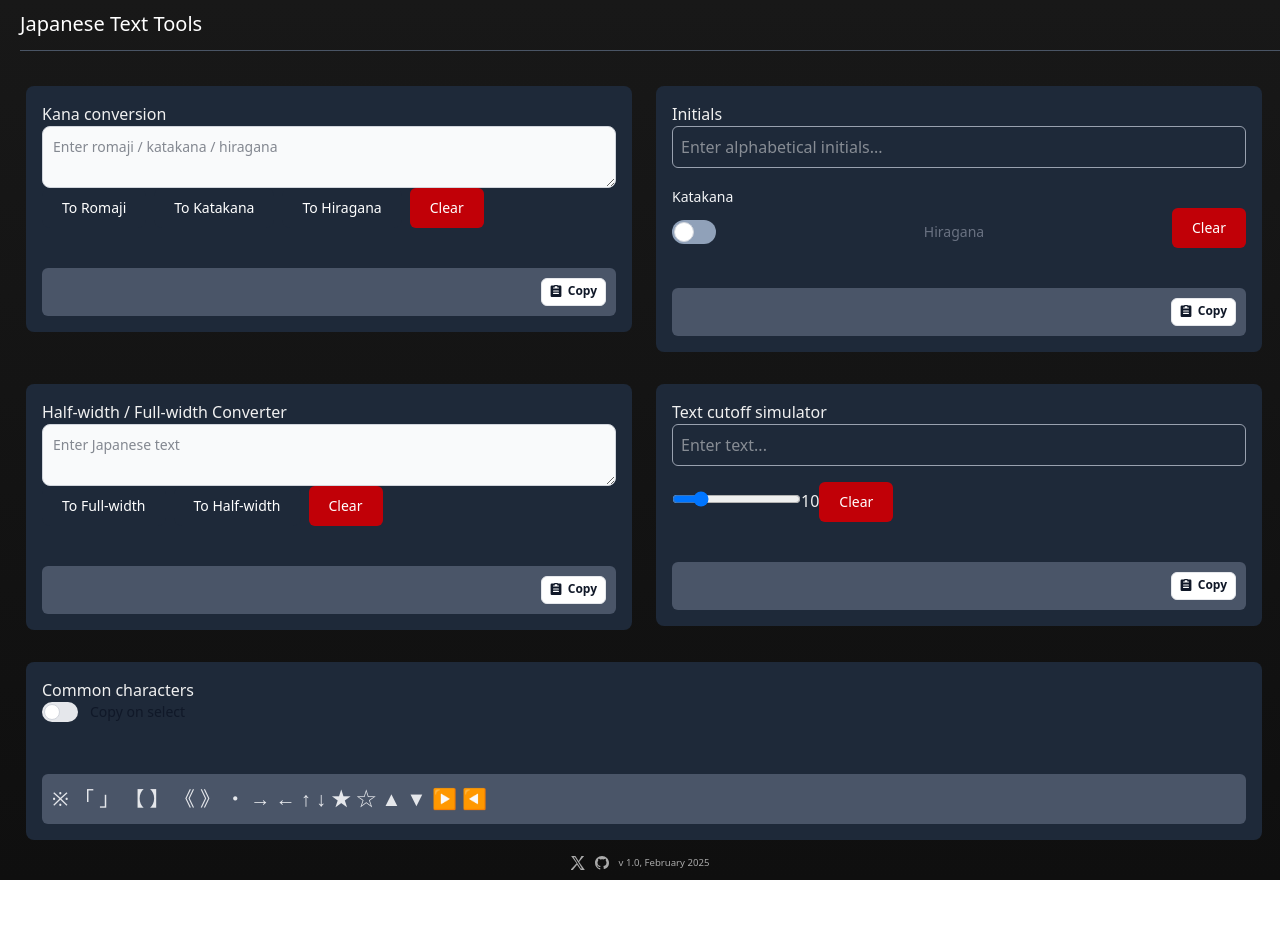
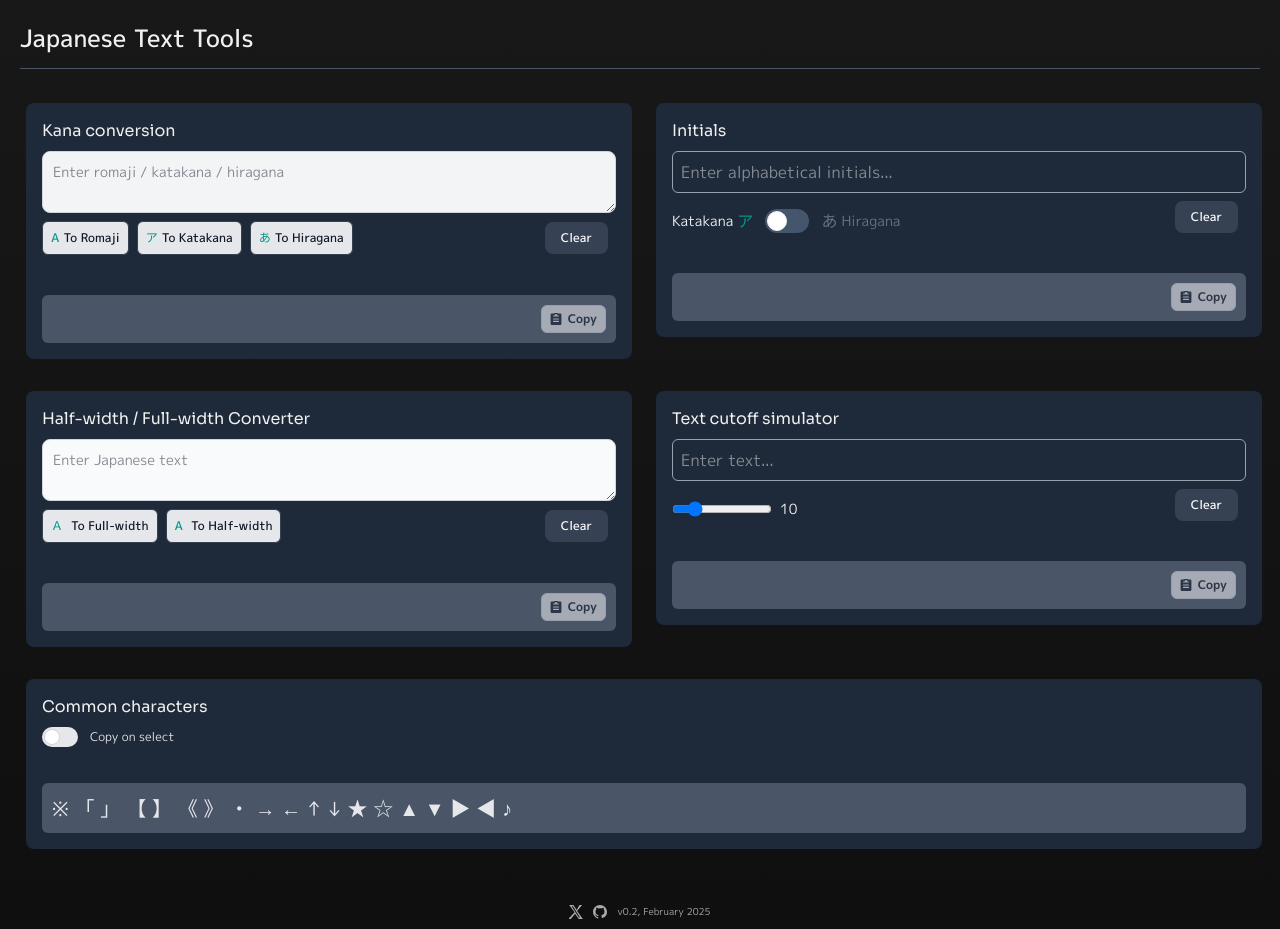
Before and after one commit to RNXT01/japanese-text-tools, a React (Vite) app: page / in a window 1280 px wide. Before the commit the page ends 880 px from the top, so only its background shows below. Built offline with nearby package versions, Linux system fonts and the light colour scheme.

Commit message:
style: design improvements

```diff
--- a/index.html
+++ b/index.html
@@ -1,14 +1,21 @@
 <!doctype html>
 <html lang="en">
+
 <head>
   <meta charset="UTF-8" />
   <link rel="icon" type="image/svg+xml" href="/vite.svg" />
   <meta name="viewport" content="width=device-width, initial-scale=1.0" />
   <title>Vite + React + TS</title>
   <link href="/src/styles.css" rel="stylesheet">
+  <link rel="preconnect" href="https://fonts.googleapis.com">
+  <link rel="preconnect" href="https://fonts.gstatic.com" crossorigin>
+  <link href="https://fonts.googleapis.com/css2?family=M+PLUS+1p:wght@100;300;400;500;700;800;900&family=Sora:wght@100..800&display=swap" rel="stylesheet">
+
 </head>
+
 <body>
   <div id="root"></div>
   <script type="module" src="/src/main.tsx"></script>
 </body>
+
 </html>
--- a/src/CardFor3WayConversion.tsx
+++ b/src/CardFor3WayConversion.tsx
@@ -1,7 +1,7 @@
 import React, { useState } from 'react';
-import CopyButton from "./CopyButton";
-import * as wanakana from 'wanakana';
-
+import CopyButton from "./elements/CopyButton";
+import ClearButton from "./elements/ClearButton";
+import *  as wanakana from 'wanakana';
 
 
 const CardFor3WayConversion: React.FC = () => {
@@ -30,18 +30,30 @@ const CardFor3WayConversion: React.FC = () => {
     return (
         <>
             <div className="card">
-                <h2>Kana conversion</h2>
+                <h1>Kana conversion</h1>
                 <textarea
                     id="message"
                     value={inputValue}
                     onChange={handleInputChange}
-                    className="block p-2.5 w-full text-sm text-gray-900 bg-gray-50 rounded-lg border border-gray-300 focus:ring-blue-500 focus:border-blue-500 dark:bg-gray-700 dark:border-gray-600 dark:placeholder-gray-400 dark:text-white dark:focus:ring-blue-500 dark:focus:border-blue-500"
+                    className="block p-2.5 w-full text-sm text-gray-900 bg-gray-100 rounded-lg border border-gray-300 focus:ring-blue-500 focus:border-blue-500 dark:bg-gray-700 dark:border-gray-600 dark:placeholder-gray-400 dark:text-white dark:focus:ring-blue-500 dark:focus:border-blue-500"
                     placeholder="Enter romaji / katakana / hiragana">
                 </textarea>
-                <button type="button" onClick={convertToRomaji} className="text-white bg-gray-800 hover:bg-gray-900 focus:ring-gray-300 font-medium rounded-lg text-sm px-5 py-2.5 me-2 mb-2 dark:bg-gray-800 dark:hover:bg-gray-700 dark:focus:ring-gray-700 dark:border-gray-700">To Romaji</button>
-                <button type="button" onClick={convertToKatakana} className="text-white bg-gray-800 hover:bg-gray-900 focus:ring-gray-300 font-medium rounded-lg text-sm px-5 py-2.5 me-2 mb-2 dark:bg-gray-800 dark:hover:bg-gray-700 dark:focus:ring-gray-700 dark:border-gray-700">To Katakana</button>
-                <button type="button" onClick={convertToHiragana} className="text-white bg-gray-800 hover:bg-gray-900 focus:ring-gray-300 font-medium rounded-lg text-sm px-5 py-2.5 me-2 mb-2 dark:bg-gray-800 dark:hover:bg-gray-700 dark:focus:ring-gray-700 dark:border-gray-700">To Hiragana</button>
-                <button type="button" onClick={handleClear} className="text-white bg-red-700 hover:bg-red-800 font-medium rounded-md text-sm px-5 py-2.5 mb-2">Clear</button>
+                <div className="buttonRow">
+                    <div className="actionButtonContainer">
+                        <button type="button" onClick={convertToRomaji} className="actionButton">
+                            <span className="text-teal-600 mr-1">A</span>
+                            To Romaji
+                        </button>
+                        <button type="button" onClick={convertToKatakana} className="actionButton">
+                        <span className="text-teal-600 mr-1">ア</span>
+                        To Katakana
+                        </button>
+                        <button type="button" onClick={convertToHiragana} className="actionButton">
+                        <span className="text-teal-600 mr-1">あ</span>
+                        To Hiragana</button>
+                    </div>
+                    <ClearButton onClick={handleClear} className="ml-2" />
+                </div>
                 <div className="flex justify-between mt-4 w-full">
                     <div className="output text-gray-200 mt-4 w-full" style={{ fontSize: `${Math.max(12, 20 - Math.max(outputValue.length - 50, 0) * .1)}px` }}>
                         <div className="flex justify-between items-center">
--- a/src/CardForCommonChars.tsx
+++ b/src/CardForCommonChars.tsx
@@ -1,10 +1,6 @@
 import React, { useState } from 'react';
 
-
-
 const CardForCommonChars: React.FC = () => {
-    // const [inputValue, setInputValue] = useState('');
-    // const [outputValue, setOutputValue] = useState('');
     const [toggle, setToggle] = useState(false);
     const handleMouseUp = () => {
         if (toggle) {
@@ -19,22 +15,22 @@ const CardForCommonChars: React.FC = () => {
         }
     };
 
-    const commonChars = "※ 「 」 【 】 《 》 ・ → ← ↑ ↓ ★ ☆ ▲ ▼ ▶ ◀";
+    const commonChars = "※ 「 」 【 】 《 》 ・ → ← ↑ ↓ ★ ☆ ▲ ▼ ▶ ◀ ♪";
 
     return (
         <>
             <div className="card">
-                <h2>Common characters</h2>
+                <h1>Common characters</h1>
                 <label className="inline-flex items-center mb-5 cursor-pointer">
                     <input type="checkbox" value="" className="sr-only peer" onClick={() => setToggle(!toggle)}/>
                     <div className="relative w-9 h-5 bg-gray-200 peer-focus:outline-none peer-focus:ring-4 peer-focus:ring-blue-300 dark:peer-focus:ring-blue-800 rounded-full peer dark:bg-gray-700 peer-checked:after:translate-x-full rtl:peer-checked:after:-translate-x-full peer-checked:after:border-white after:content-[''] after:absolute after:top-[2px] after:start-[2px] after:bg-white after:border-gray-300 after:border after:rounded-full after:h-4 after:w-4 after:transition-all dark:border-gray-600 peer-checked:bg-blue-600 dark:peer-checked:bg-blue-600"></div>
-                    <span className="ms-3 text-sm font-medium text-gray-900 dark:text-gray-300">Copy on select</span>
+                    <span className="ms-3 text-xs text-gray-200">Copy on select</span>
                 </label>
                 <div className="flex justify-between mt-4 w-full">
 
-                    <div className="output text-gray-200 mt-4 w-full" style={{ fontSize: 20 }} onMouseUp={handleMouseUp}>
+                    <div className="output text-gray-200 w-full" style={{ fontSize: 20 }} onMouseUp={handleMouseUp}>
                         <div className="flex justify-between items-center">
-                            <span>{commonChars}</span>
+                            <span className="text-small">{commonChars}</span>
                         </div>
                     </div>
                 </div>
--- a/src/CardForCutoffSim.tsx
+++ b/src/CardForCutoffSim.tsx
@@ -1,5 +1,6 @@
 import React, { useState } from 'react';
-import CopyButton from "./CopyButton";
+import CopyButton from "./elements/CopyButton";
+import ClearButton from "./elements/ClearButton";
 
 const CardForCutoffSim: React.FC = () => {
     const [inputValue, setInputValue] = useState('');
@@ -27,27 +28,30 @@ const CardForCutoffSim: React.FC = () => {
     return (
         <>
             <div className="card">
-                <h2>Text cutoff simulator</h2>
+                <h1>Text cutoff simulator</h1>
                 <input
                     type="text"
                     value={inputValue}
                     onChange={(e) => handleInputChange(e.target.value)}
                     placeholder="Enter text..."
-                    className="border border-gray-400 rounded-md p-2 mb-4 w-full"
+                    className="border border-gray-400 rounded-md p-2 w-full"
                     maxLength={MAX_INPUT_LENGTH}
                 />
                 {inputValue.length >= MAX_INPUT_LENGTH && <p className="text-red-600 text-sm p-2">Maximum input length: {MAX_INPUT_LENGTH}</p>}
-
+                <div className="buttonRow">
+                    <div className="actionButtonContainer">
                         <input
                             type="range"
                             value={cutoffLength}
                             min="1"
                             max="50"
                             onChange={(e) => handleCutoffLength(parseInt(e.target.value))}
+                            className='slider'
                         />
-                <label>{cutoffLength}</label>
-
-                <button onClick={handleClear} type="button" className="text-white bg-red-700 hover:bg-red-800 focus:ring-4 focus:ring-red-300 font-medium rounded-md text-sm px-5 py-2.5 mb-2">Clear</button>
+                        <label className='ml-2 text-sm'>{cutoffLength}</label>
+                    </div>
+                    <ClearButton onClick={handleClear} className="ml-2" />
+                </div>
                 <div className="flex justify-between mt-4 w-full">
                     <div className="output text-gray-200 mt-4 w-full" style={{ fontSize: `${Math.max(12, 20 - Math.max(outputValue.length - 50, 0) * .1)}px` }}>
                         <div className="flex justify-between items-center">
--- a/src/CardForHalfFullWidthConv.tsx
+++ b/src/CardForHalfFullWidthConv.tsx
@@ -1,5 +1,7 @@
 import React, { useState } from 'react';
-import CopyButton from "./CopyButton";
+import CopyButton from "./elements/CopyButton";
+import ClearButton from "./elements/ClearButton";
+
 
 
 const CardForHalfFullWidthConv: React.FC = () => {
@@ -34,7 +36,7 @@ const CardForHalfFullWidthConv: React.FC = () => {
         "パ": "ﾊﾟ", "ピ": "ﾋﾟ", "プ": "ﾌﾟ", "ペ": "ﾍﾟ", "ポ": "ﾎﾟ",
         "ヴ": "ｳﾞ", "ァ": "ｧ", "ィ": "ｨ", "ゥ": "ｩ", "ェ": "ｪ", "ォ": "ｫ",
         "ャ": "ｬ", "ュ": "ｭ", "ョ": "ｮ", "ッ": "ｯ",
-        "　": " ", "！": "!", "？": "?", "＠": "@", "＃": "#", "＄": "$", "％": "%", "＆": "&", "＊": "*","：":":",
+        "　": " ", "！": "!", "？": "?", "＠": "@", "＃": "#", "＄": "$", "％": "%", "＆": "&", "＊": "*", "：": ":",
         "〜": "~", "（": "(", "）": ")", "｜": "|", "￥": "¥", "＜": "<", "＝": "=", "＞": ">", "｀": "`", "ー": "-", "＿": "_", "／": "/",
         "０": "0", "１": "1", "２": "2", "３": "3", "４": "4", "５": "5", "６": "6", "７": "7", "８": "8", "９": "9",
         "Ａ": "A", "Ｂ": "B", "Ｃ": "C", "Ｄ": "D", "Ｅ": "E", "Ｆ": "F",
@@ -70,7 +72,7 @@ const CardForHalfFullWidthConv: React.FC = () => {
     return (
         <>
             <div className="card">
-                <h2>Half-width / Full-width Converter</h2>
+                <h1>Half-width / Full-width Converter</h1>
                 <textarea
                     id="message"
                     value={inputValue}
@@ -78,9 +80,17 @@ const CardForHalfFullWidthConv: React.FC = () => {
                     className="block p-2.5 w-full text-sm text-gray-900 bg-gray-50 rounded-lg border border-gray-300 focus:ring-blue-500 focus:border-blue-500 dark:bg-gray-700 dark:border-gray-600 dark:placeholder-gray-400 dark:text-white dark:focus:ring-blue-500 dark:focus:border-blue-500"
                     placeholder="Enter Japanese text">
                 </textarea>
-                <button type="button" onClick={convertToFullWidth} className="text-white bg-gray-800 hover:bg-gray-900 focus:ring-gray-300 font-medium rounded-lg text-sm px-5 py-2.5 me-2 mb-2 dark:bg-gray-800 dark:hover:bg-gray-700 dark:focus:ring-gray-700 dark:border-gray-700">To Full-width</button>
-                <button type="button" onClick={convertToHalfWidth} className="text-white bg-gray-800 hover:bg-gray-900 focus:ring-gray-300 font-medium rounded-lg text-sm px-5 py-2.5 me-2 mb-2 dark:bg-gray-800 dark:hover:bg-gray-700 dark:focus:ring-gray-700 dark:border-gray-700">To Half-width</button>
-                <button type="button" onClick={handleClear} className="text-white bg-red-700 hover:bg-red-800 font-medium rounded-md text-sm px-5 py-2.5 mb-2">Clear</button>
+                <div className="buttonRow">
+                    <div className='actionButtonContainer'>
+                        <button type="button" onClick={convertToFullWidth} className="actionButton">
+                            <span className="text-teal-600 mr-2">Ａ</span>
+                            To Full-width
+                        </button>
+                        <button type="button" onClick={convertToHalfWidth} className="actionButton">
+                            <span className="text-teal-600 mr-2">A</span>
+                            To Half-width</button></div>
+                    <ClearButton onClick={handleClear} className="ml-2" />
+                </div>
                 <div className="flex justify-between mt-4 w-full">
                     <div className="output text-gray-200 mt-4 w-full" style={{ fontSize: `${Math.max(12, 20 - Math.max(outputValue.length - 50, 0) * .1)}px` }}>
                         <div className="flex justify-between items-center">
--- a/src/CardForInitials.tsx
+++ b/src/CardForInitials.tsx
@@ -1,5 +1,6 @@
 import React, { useState, useEffect } from 'react';
-import CopyButton from "./CopyButton";
+import CopyButton from "./elements/CopyButton";
+import ClearButton from "./elements/ClearButton";
 
 const CardForInitials: React.FC = () => {
     const [inputValue, setInputValue] = useState('');
@@ -97,19 +98,20 @@ const CardForInitials: React.FC = () => {
 
     return (
         <div className="card ">
-            <h2>Initials</h2>
+            <h1>Initials</h1>
             <input
                 type="text"
                 value={inputValue}
                 onChange={(e) => handleInputChange(e.target.value)}
                 placeholder="Enter alphabetical initials..."
-                className="border border-gray-400 rounded-md p-2 mb-4 w-full"
+                className="border border-gray-400 rounded-md p-2  w-full"
                 maxLength={MAX_INPUT_LENGTH}
             />
+            <div className="buttonRow">
+                <div className="actionButtonContainer">
+                    <span className={`${isToggled ? "text-gray-500 dark:text-gray-500" : "text-gray-100 dark:text-gray-100"} text-sm `}>Katakana</span><span className={`ml-1 ${isToggled ? "text-gray-500" : "text-teal-600"}`}>ア</span>
 
-            <span className={`${isToggled ? "text-gray-500 dark:text-gray-500" : "text-gray-100 dark:text-gray-100"} text-sm `}>Katakana</span>
-            <div className="controlsRow flex flex-nowrap justify-between items-center">
-                <label className="inline-flex items-center me-5 cursor-pointer">
+                    <label className="inline-flex items-center mx-3 cursor-pointer">
                         <input
                             type="checkbox"
                             value=""
@@ -117,11 +119,15 @@ const CardForInitials: React.FC = () => {
                             onClick={toggle}
                             defaultChecked={false}
                         ></input>
-                    <div className="relative w-11 h-6 bg-slate-400 rounded-full peer dark:bg-gray-700  peer-focus:ring-slate-200 dark:peer-focus:ring-slate-600 peer-checked:after:translate-x-full rtl:peer-checked:after:-translate-x-full peer-checked:after:border-white after:content-[''] after:absolute after:top-0.5 after:start-[2px] after:bg-white after:border-gray-300 after:border after:rounded-full after:h-5 after:w-5 after:transition-all dark:border-gray-600 peer-checked:bg-slate-600 dark:peer-checked:bg-slate-600"></div>
+                        <div className="relative w-11 h-6 bg-slate-600 rounded-full peer peer-focus:ring-slate-600 peer-checked:after:translate-x-full rtl:peer-checked:after:-translate-x-full peer-checked:after:border-white after:content-[''] after:absolute after:top-0.5 after:start-[2px] after:bg-white after:border-gray-100 after:border after:rounded-full after:h-5 after:w-5 after:transition-all peer-checked:bg-slate-600 "></div>
                     </label>
                     {inputValue.length >= MAX_INPUT_LENGTH && <p className="text-red-600 text-sm p-2">Maximum input length: {MAX_INPUT_LENGTH}</p>}
-                <span className={`${isToggled ? "text-gray-100 dark:text-gray-100" : "text-gray-500 dark:text-gray-500"} text-sm `}>Hiragana</span>
-                <button onClick={handleClear} type="button" className="text-white bg-red-700 hover:bg-red-800 focus:ring-4 focus:ring-red-300 font-medium rounded-md text-sm px-5 py-2.5 mb-2">Clear</button>
+                    <span className={`mr-1 ${isToggled ? "text-teal-600" : "text-gray-500"}`}>あ</span>
+                    <span className={`${isToggled ? "text-gray-100 dark:text-gray-100" : "text-gray-500"} text-sm `}>Hiragana</span>
+
+
+                </div>
+                <ClearButton onClick={handleClear} className="ml-2" />
             </div>
             <div className="flex justify-between mt-4 w-full">
                 <div className="output text-gray-200 mt-4 w-full" style={{ fontSize: `${Math.max(12, 20 - Math.max(outputValue.length - 50, 0) * .1)}px` }}>
--- a/src/Footer.tsx
+++ b/src/Footer.tsx
@@ -20,7 +20,7 @@ const Footer: React.FC = () => {
                     <path fill="currentColor" d="M12 0C5.37 0 0 5.37 0 12c0 5.25 3.438 9.687 8.207 11.292.6.111.793-.264.793-.586 0-.291-.011-1.07-.017-2.1-3.338.727-4.043-1.633-4.043-1.633-.546-1.387-1.333-1.757-1.333-1.757-1.09-.746.083-.732.083-.732 1.204.084 1.833 1.247 1.833 1.247 1.075 1.842 2.818 1.308 3.507.998.108-.779.42-1.308.76-1.608-2.666-.303-5.467-1.333-5.467-5.92 0-1.305.466-2.379 1.233-3.22-.123-.303-.533-1.524.117-3.173 0 0 1.01-.322 3.31 1.232a11.347 11.347 0 0 1 3.022-.404c1.024.002 2.051.138 3.022.404 2.3-1.554 3.31-1.232 3.31-1.232.65 1.649.24 2.87.117 3.173.767.841 1.233 1.915 1.233 3.22 0 4.607-2.801 5.617-5.467 5.92.34.3.64.89.64 1.8 0 1.306-.013 2.369-.017 2.684 0 .322.194.698.795.586C20.563 21.688 24 17.25 24 12c0-6.63-5.37-12-12-12z" />
                 </svg>
             </a>
-            <span>v 1.0, February 2025</span>
+            <span>v0.2, February 2025</span>
 
         </div>
     );
--- a/src/Header.tsx
+++ b/src/Header.tsx
@@ -2,8 +2,8 @@ import React from 'react';
 
 const Header: React.FC = () => {
     return (
-        <div className="header  p-4">
-            <p className="text-white text-xl">Japanese Text Tools</p>
+        <div className="header">
+            <p>Japanese Text Tools</p>
             <div className="border-b border-gray-600 mt-3"></div>
 
         </div>
--- /dev/null
+++ b/src/elements/ClearButton.tsx
@@ -0,0 +1,14 @@
+interface ClearButtonProps {
+    onClick: () => void;
+    className?: string;
+}
+
+const ClearButton: React.FC<ClearButtonProps> = ({ onClick, className }) => {
+    return (
+        <button onClick={onClick} className={`clearButton ${className}`}>
+            Clear
+        </button>
+    );
+};
+
+export default ClearButton;
--- a/src/CopyButton.tsx
+++ b/src/elements/CopyButton.tsx
@@ -19,7 +19,7 @@ const CopyButton = ({ text, className }: CopyButtonProps) => {
     };
 
     return (
-        <button onClick={handleCopy} className={`text-gray-900 dark:text-gray-400 hover:bg-gray-100 dark:bg-gray-800 dark:border-gray-600 dark:hover:bg-gray-700 rounded-md py-2 px-2 inline-flex items-center justify-center bg-white border-gray-200 border h-7 top-10 pt-1 ${className}`}>
+        <button onClick={handleCopy} disabled={!text} className={`disabled:opacity-50 text-gray-900 dark:text-gray-400 hover:bg-gray-100 dark:bg-gray-800 dark:border-gray-600 dark:hover:bg-gray-700 rounded-md py-2 px-2 inline-flex items-center justify-center bg-white border-gray-200 border h-7 top-10 pt-1 cursor-pointer disabled:cursor-not-allowed ${className}`}>
             <span id="default-message" className={`${copied && "hidden"}`}>
                 <span className="inline-flex items-center {!copied && `hidden`}">
                     <svg className="w-3 h-3 me-1.5" aria-hidden="true" xmlns="http://www.w3.org/2000/svg" fill="currentColor" viewBox="0 0 18 20">
--- a/src/styles.css
+++ b/src/styles.css
@@ -11,18 +11,19 @@
 }
 
 .header {
-    position: fixed;
+
     top: 0;
     width: 100%;
     padding: 10px;
     z-index: 1000;
     text-align: left;
+    font-weight: 500;
+    font-size: 1.5rem;
 
 }
 
 .body {
-    margin-top: 60px;
-    /* Adjust based on header height */
+
     flex: 1;
 }
 
@@ -33,6 +34,7 @@
     gap: 10px;
     color: #aaaaaa;
     font-size: 0.6rem;
+    margin-top: 40px;
 }
 
 @layer components {
@@ -41,12 +43,55 @@
     }
     .card {
         @apply w-full bg-gray-800 m-1 p-4 rounded-lg ;
+
+    }
+    .buttonRow {
+        @apply flex justify-between items-center mt-2 align-middle;
+    }
+    .actionButtonContainer {
+        @apply flex justify-between items-center;
+    }
+    .actionButton {
+        @apply whitespace-nowrap flex justify-center align-middle cursor-pointer
+        bg-gray-200 hover:bg-gray-50 text-gray-900 font-medium p-2 rounded-md
+        border border-gray-700 focus:outline-none  me-2 mb-2 text-xs;
+
+        /* width: 125px;
+        height: 34px;
+        overflow: hidden;
+        white-space: nowrap;
+        text-overflow: ellipsis;
+        font-size: .81rem; */
+    }
+    .clearButton {
+        @apply cursor-pointer focus:outline-none text-white bg-gray-700 hover:bg-red-800 font-medium rounded-lg py-2 px-4 me-2 mb-2 text-xs;
     }
 }
 
 .output {
     background-color: #4a5568;
-    /* Darker background for output */
     padding: 10px;
     border-radius: 0.375rem;
 }
+
+h1 {
+    @apply mb-2;
+    font-family: "Sora", serif;
+    font-optical-sizing: auto;
+    font-weight: 400;
+    font-style: normal;
+}
+
+html {
+
+        font-family: "M PLUS 1p", serif;
+        font-optical-sizing: auto;
+        font-weight: 400;
+        font-style: normal;
+
+
+}
+
+.slider {
+    width: 100px;
+}
```
Also changed, not shown: 1 other file (tests, documents, lock files or other folders). Lines whose indentation alone changed are shown as unchanged.
